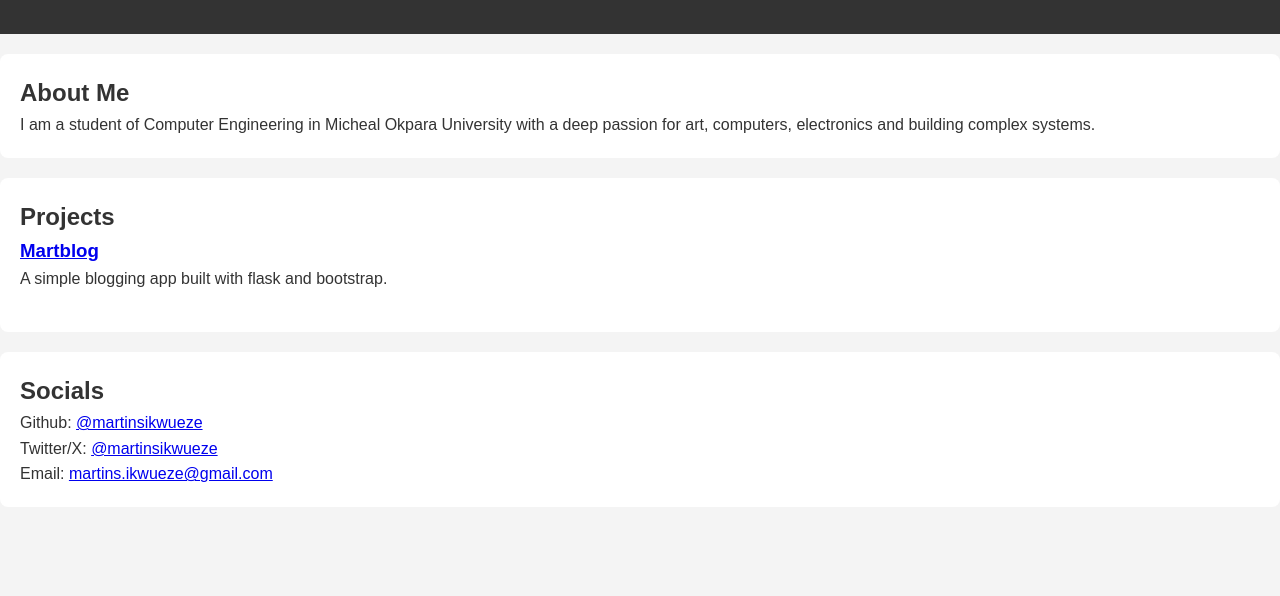
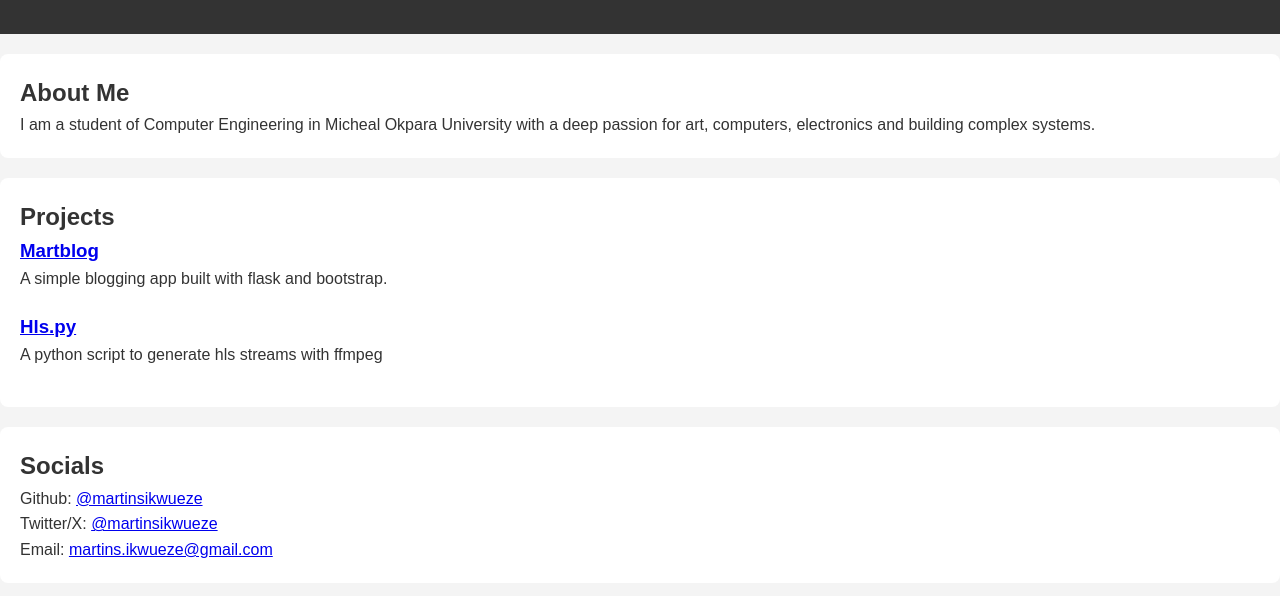
Before and after one commit to martinsikwueze/martinsikwueze.github.io, a plain HTML site: page index.html in a window 1280 px wide. Shown: the part 150-746 px from the top of the page. Drawn offline with Linux system fonts and the light colour scheme.

Commit message:
feat: add hls.py to projects

```diff
--- a/index.html
+++ b/index.html
@@ -32,6 +32,10 @@
       <h3><a href="https://github.com/martinsikwueze/martblog">Martblog</a></h3>
       <p>A simple blogging app built with flask and bootstrap.</p>
     </div>
+    <div class="project">
+      <h3><a href="https://github.com/martinsikwueze/hls.py">Hls.py</a></h3>
+      <p>A python script to generate hls streams with ffmpeg</p>
+    </div>
     <!-- Add more projects as needed -->
   </section>
 
```
